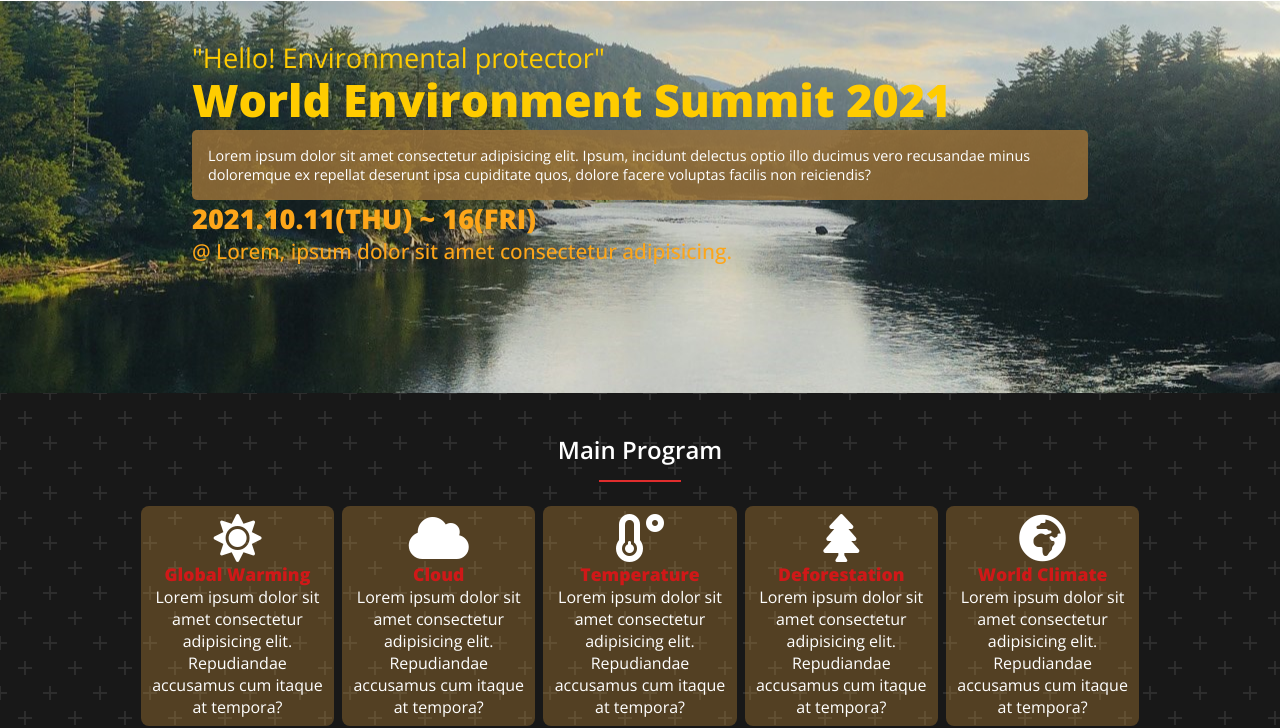
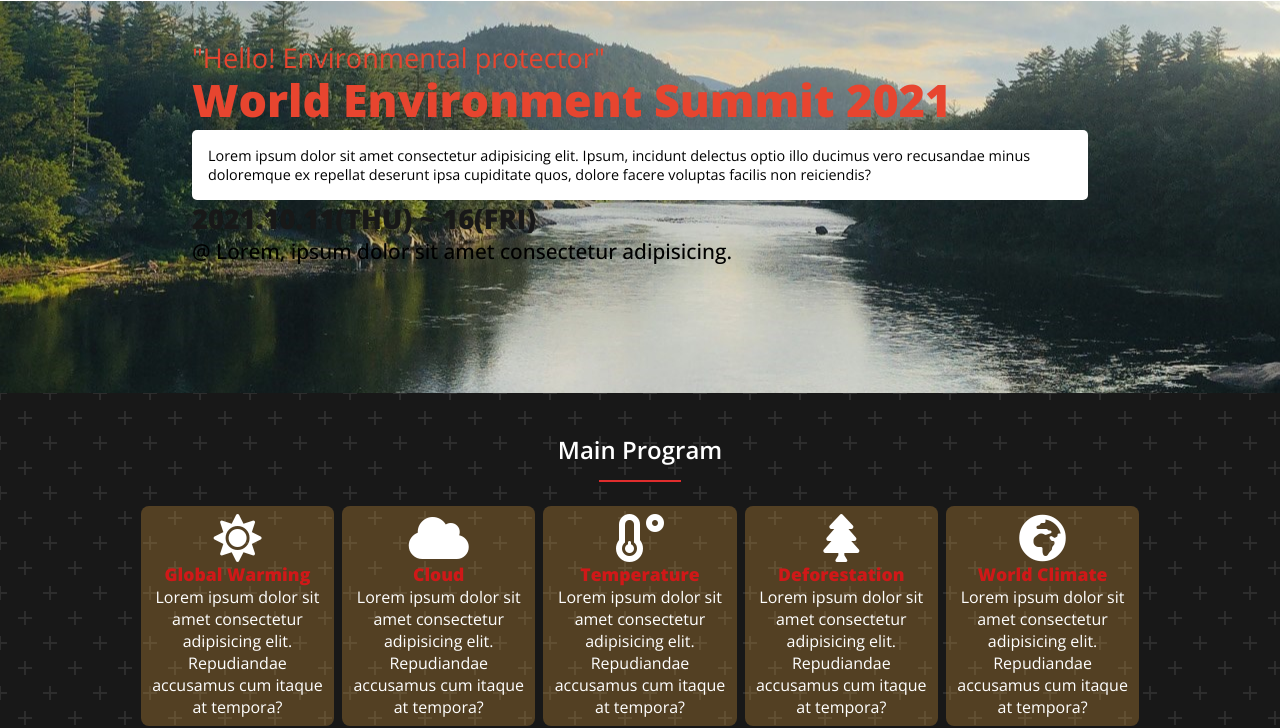
Before and after one commit to ntazelo/World-Environment-Summit, a website: page index.html in a window 1280 px wide. Shown: the part 80-808 px from the top of the page. Drawn offline with nearby package versions, Linux system fonts and the light colour scheme.

Commit message:
Change introduction part color

```diff
--- a/style.css
+++ b/style.css
@@ -256,21 +256,21 @@ body {
 }
 
 .intro-salutation {
-  color: rgb(255, 204, 0);
+  color: rgb(231, 69, 47);
   font-size: 1.7rem;
   line-height: 1.3rem;
   font-weight: 400;
 }
 
 .intro-title {
-  color: rgb(255, 204, 0);
+  color: rgb(231, 69, 47);
   font-weight: 800;
   font-size: 2.8rem;
 }
 
 .intro-desc {
-  background-color: rgba(155, 113, 57, 0.822);
-  color: #fff;
+  background-color: #fff;
+  color: #000;
   padding: 1rem;
   border-radius: 5px;
   font-size: 0.9rem;
@@ -278,25 +278,25 @@ body {
 }
 
 .intro-date {
-  color: #fda61a;
+  color: #181818;
   font-weight: 800;
   font-size: 1.7rem;
 }
 
 .about-contact {
-  color: #fff;
+  color: rgb(32, 32, 32);
   font-weight: 800;
   font-size: 0.9rem;
 }
 
 .about-contact-link {
-  color: #fff;
+  color: #000;
   font-weight: 800;
   font-size: 0.9rem;
 }
 
 .intro-location {
-  color: rgb(253, 166, 26);
+  color: #000;
   font-weight: 500;
   font-size: 1.3rem;
 }
```
